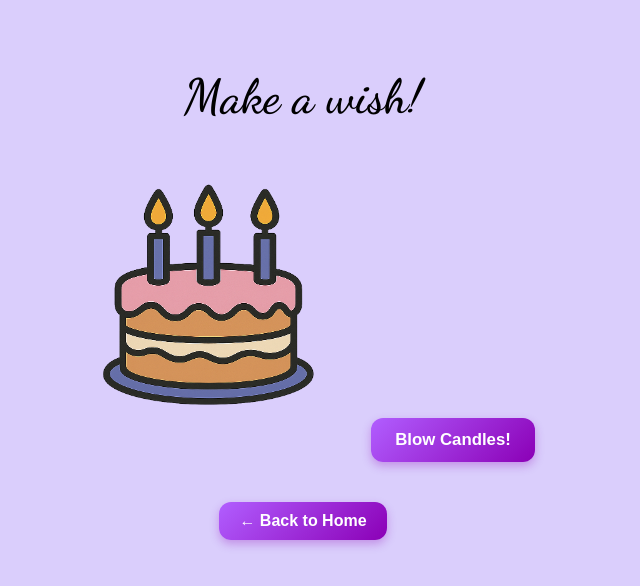
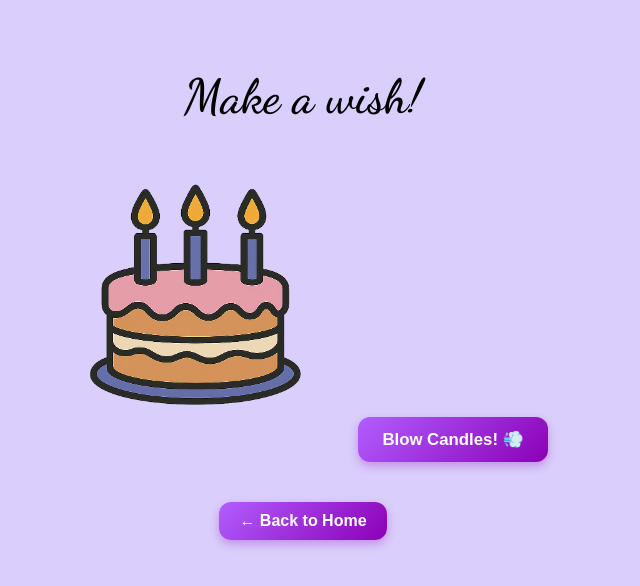
Before and after one commit to Mimosquera/Happy-Nic-Day, a React (Vite) app: page /cake in a window 1280 px wide. Shown: the top 586 px of the page, without its empty margins (337-977 px from the left). Built offline with nearby package versions, Linux system fonts and the light colour scheme.

Commit message:
added emojis

```diff
--- a/src/components/CakePage.jsx
+++ b/src/components/CakePage.jsx
@@ -99,12 +99,12 @@ const CakePage = () => {
 
       {!candlesOut ? (
         <button onClick={startListening} disabled={listening}>
-          {listening ? 'Listening...' : 'Blow Candles!'}
+          {listening ? 'Listening...' : 'Blow Candles! 💨'}
         </button>
       ) : (
         <>
           <p>Your wish better be about me.</p>
-          <button onClick={resetCake}>New Cake</button>
+          <button onClick={resetCake}>New Cake 🎂</button>
         </>
       )}
 
--- a/src/components/ComplimentMachine.jsx
+++ b/src/components/ComplimentMachine.jsx
@@ -70,7 +70,7 @@ const ComplimentMachine = () => {
         alt="smiling-speech-bubble"
         style={{ width: '300px' }}
       />
-      <button onClick={giveCompliment}>Give Me Compliment 💜</button>
+      <button onClick={giveCompliment}>Give Me Compliment 💌</button>
       {index >= 0 && (
         <p key={fadeKey} className="fade-in" style={{ maxWidth: '80%', margin: '20px auto' }}>
           {shuffled[index]}
```
